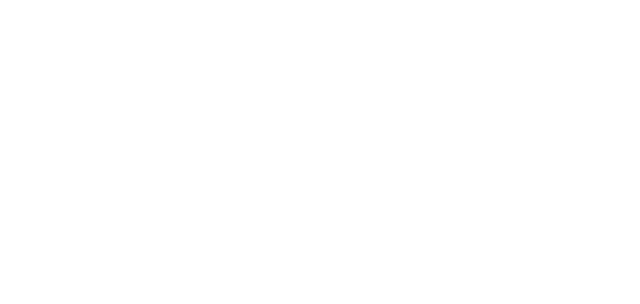
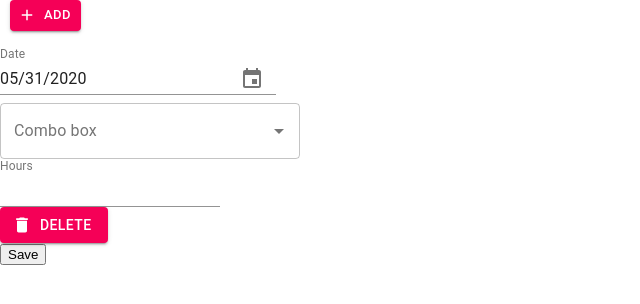
Before and after one commit to randelramirez/Timesheet, a React (Create React App) app in the folder timesheet-client/: page /create-timesheet in a window 1280 px wide. Shown: the top 304 px of the page, without its empty margins (0-640 px from the left). Built offline with nearby package versions, Linux system fonts and the light colour scheme.

Commit message:
Added autocomplete. add button, delete button, login screen

```diff
--- a/timesheet-client/src/App.tsx
+++ b/timesheet-client/src/App.tsx
@@ -1,40 +1,19 @@
 import React from 'react';
 import { BrowserRouter, Switch, Route } from 'react-router-dom';
 
-import logo from './logo.svg';
 import './App.css';
 
 import Timesheet from './containers/Timesheet/Timesheet';
 import Login from './containers/Login/Login';
+import MainPage from './containers/MainPage/MainPage';
 
 function App() {
-  // return (
-  //   <div className="App">
-  //     <header className="App-header">
-  //       <img src={logo} className="App-logo" alt="logo" />
-  //       <p>
-  //         Edit <code>src/App.tsx</code> and save to reload.
-  //       </p>
-  //       <a
-  //         className="App-link"
-  //         href="https://reactjs.org"
-  //         target="_blank"
-  //         rel="noopener noreferrer"
-  //       >
-  //         Learn React
-  //       </a>
-  //     </header>
-  //   </div>
-  // );
-
   return (
-    // <BrowserRouter>
-    //   <Login />
-    // </BrowserRouter>
     <BrowserRouter>
       <Switch>
         <Route path="/" exact component={Login} />
-        <Route path="/timesheet" component={Timesheet} />
+        <Route path="/create-timesheet/" component={Timesheet} />
+        <Route path="/main/" component={MainPage} />
       </Switch>
     </BrowserRouter>
   );
--- a/timesheet-client/src/components/TimesheetEntry/TimesheetEntry.tsx
+++ b/timesheet-client/src/components/TimesheetEntry/TimesheetEntry.tsx
@@ -1,31 +1,84 @@
 import React from 'react';
+import Button from '@material-ui/core/Button';
+import DeleteIcon from '@material-ui/icons/Delete';
+
 import { entry } from '../../containers/Timesheet/Timesheet';
+import {
+  MuiPickersUtilsProvider,
+  KeyboardDatePicker,
+} from '@material-ui/pickers';
+import TextField from '@material-ui/core/TextField';
+import Autocomplete from '@material-ui/lab/Autocomplete';
+
+import 'date-fns';
+import DateFnsUtils from '@date-io/date-fns';
 
 export type TimesheetEntryProps = {
   data: entry;
   deleteHandler: (event: React.MouseEvent) => void;
-  taskCodeChangeHandler: (event: React.ChangeEvent<HTMLInputElement>) => void;
+  dateChangeHandler: (date: any) => any;
+  taskCodeChangeHandler: (event: React.ChangeEvent<{}>, value: any) => void;
+  hoursChangeHandler: (event: React.ChangeEvent<HTMLInputElement>) => void;
 };
 
 function TimesheetEntry(props: TimesheetEntryProps) {
   return (
     <div>
-      <label htmlFor="Date">Date</label>
-      <input type="date" name="date" />
-      <label htmlFor="taskcode">Task Code</label>
-      <input
-        type="text"
-        name="taskcode"
+      <MuiPickersUtilsProvider utils={DateFnsUtils}>
+        <KeyboardDatePicker
+          disableToolbar
+          variant="inline"
+          format="MM/dd/yyyy"
+          margin="normal"
+          label="Date"
+          value={props.data.date}
+          onChange={props.dateChangeHandler}
+          KeyboardButtonProps={{
+            'aria-label': 'change date',
+          }}
+        />
+      </MuiPickersUtilsProvider>
+
+      <Autocomplete
+        options={[
+          { id: 100, name: 'Development' },
+          { id: 99, name: 'Bug Fixing' },
+          { id: 200, name: 'Unit Testing' },
+          { id: 300, name: 'Daily Stand Up' },
+        ]}
+        getOptionLabel={(option) => option.name}
+        getOptionSelected={(option, value) => {
+          // console.log('option', option);
+          // console.log('value', value);\
+          // to prevent warning regarding invalid value
+          return option.id === value.id && option.name === value.name;
+        }}
         onChange={props.taskCodeChangeHandler}
-        value={props.data.taskcode}
+        style={{ width: 300 }}
+        renderInput={(params) => (
+          <TextField {...params} label="Combo box" variant="outlined" />
+        )}
       />
-      <label htmlFor="hours">Hours</label>
-      <input type="number" step="0.50" name="hours" />
-      <button onClick={props.deleteHandler} type="button">
-        <span role="img" aria-label="delete">
-          ❌
-        </span>
-      </button>
+
+      <TextField
+        label="Hours"
+        type="number"
+        onChange={props.hoursChangeHandler}
+        InputLabelProps={{
+          shrink: true,
+        }}
+      />
+      <br />
+      <Button
+        variant="contained"
+        color="secondary"
+        size="medium"
+        // className={classes.button}
+        startIcon={<DeleteIcon />}
+        onClick={props.deleteHandler}
+      >
+        Delete
+      </Button>
     </div>
   );
 }
--- a/timesheet-client/src/containers/Login/Login.tsx
+++ b/timesheet-client/src/containers/Login/Login.tsx
@@ -1,5 +1,154 @@
+// import React, { useState } from 'react';
+// import { RouteComponentProps } from 'react-router-dom';
+// import Button from '@material-ui/core/Button';
+// import Input from '@material-ui/core/Input';
+
+// type LoginProps = { name: string };
+
+// function Login(props: RouteComponentProps & LoginProps) {
+//   const [email, setEmail] = useState('');
+//   const [password, setPassword] = useState('');
+
+//   function onEmailChangeHandler(event: React.ChangeEvent<HTMLInputElement>) {
+//     setEmail(event.target.value);
+//   }
+
+//   function onPasswordChangeHandler(event: React.ChangeEvent<HTMLInputElement>) {
+//     setPassword(event.target.value);
+//   }
+
+//   function loginHandler(event: React.MouseEvent): void {
+//     event.preventDefault();
+//     if (email === 'randelramirez1@gmail.com' && password === 'Randel1_23') {
+//       props.history.replace('/main/');
+//     }
+
+//     return;
+//   }
+
+//   return (
+//     <div>
+//       <form>
+//         <div>
+//           <label htmlFor="email">
+//             Email
+//             <span role="img" aria-label="email">
+//               📧
+//             </span>
+//           </label>
+//           {/* <input
+//           type="email"
+//           name="email"
+//           placeholder="Email"
+//           onChange={onEmailChangeHandler}
+//           value={email}
+//         /> */}
+//           <Input
+//             type="email"
+//             name="email"
+//             placeholder="Email"
+//             onChange={onEmailChangeHandler}
+//             value={email}
+//           />
+//         </div>
+//         <div>
+//           <label htmlFor="password">
+//             Password
+//             <span role="img" aria-label="password">
+//               🔑
+//             </span>
+//           </label>
+//           <input
+//             type="password"
+//             name="password"
+//             onChange={onPasswordChangeHandler}
+//             value={password}
+//           />
+//           {/* <button onClick={loginHandler} type="button">
+//             Login
+//           </button> */}
+//         </div>
+//         <div>
+//           {' '}
+//           <Button
+//             variant="contained"
+//             autoCapitalize="false"
+//             centerRipple
+//             onClick={loginHandler}
+//             color="primary"
+//           >
+//             Login
+//           </Button>
+//         </div>
+//       </form>
+//     </div>
+//   );
+// }
+
+// export default Login;
+
 import React, { useState } from 'react';
 import { RouteComponentProps } from 'react-router-dom';
+import Avatar from '@material-ui/core/Avatar';
+import Button from '@material-ui/core/Button';
+import CssBaseline from '@material-ui/core/CssBaseline';
+import TextField from '@material-ui/core/TextField';
+import FormControlLabel from '@material-ui/core/FormControlLabel';
+import Checkbox from '@material-ui/core/Checkbox';
+import Link from '@material-ui/core/Link';
+import Paper from '@material-ui/core/Paper';
+import Box from '@material-ui/core/Box';
+import Grid from '@material-ui/core/Grid';
+import LockOutlinedIcon from '@material-ui/icons/LockOutlined';
+import Typography from '@material-ui/core/Typography';
+import { makeStyles } from '@material-ui/core/styles';
+
+// move this to its own component folder & file
+function Copyright() {
+  return (
+    <Typography variant="body2" color="textSecondary" align="center">
+      {'Copyright © '}
+      <Link color="inherit" href="https://material-ui.com/">
+        Your Website
+      </Link>{' '}
+      {new Date().getFullYear()}
+      {'.'}
+    </Typography>
+  );
+}
+
+const useStyles = makeStyles((theme) => ({
+  root: {
+    height: '100vh',
+  },
+  image: {
+    backgroundImage: 'url(https://source.unsplash.com/random)',
+    backgroundRepeat: 'no-repeat',
+    backgroundColor:
+      theme.palette.type === 'light'
+        ? theme.palette.grey[50]
+        : theme.palette.grey[900],
+    backgroundSize: 'cover',
+    backgroundPosition: 'center',
+  },
+  paper: {
+    margin: theme.spacing(8, 4),
+    display: 'flex',
+    flexDirection: 'column',
+    alignItems: 'center',
+  },
+  avatar: {
+    margin: theme.spacing(1),
+    backgroundColor: theme.palette.secondary.main,
+  },
+  form: {
+    width: '100%', // Fix IE 11 issue.
+    marginTop: theme.spacing(1),
+  },
+  submit: {
+    margin: theme.spacing(3, 0, 2),
+  },
+}));
 
 type LoginProps = { name: string };
 
@@ -18,46 +167,84 @@
   function loginHandler(event: React.MouseEvent): void {
     event.preventDefault();
     if (email === 'randelramirez1@gmail.com' && password === 'Randel1_23') {
-      props.history.replace('/Timesheet');
+      props.history.replace('/main/');
     }
 
     return;
   }
 
+  const classes = useStyles();
+
   return (
-    <div>
-      <form>
-        <label htmlFor="email">
-          Email
-          <span role="img" aria-label="email">
-            📧
-          </span>
-        </label>
-        <input
-          type="email"
+    <Grid container component="main" className={classes.root}>
+      <CssBaseline />
+      <Grid item xs={false} sm={4} md={7} className={classes.image} />
+      <Grid item xs={12} sm={8} md={5} component={Paper} elevation={6} square>
+        <div className={classes.paper}>
+          <Avatar className={classes.avatar}>
+            <LockOutlinedIcon />
+          </Avatar>
+          <Typography component="h1" variant="h5">
+            Sign in
+          </Typography>
+          <form className={classes.form} noValidate>
+            <TextField
+              variant="outlined"
+              margin="normal"
+              required
+              fullWidth
+              id="email"
+              onChange={onEmailChangeHandler}
+              label="Email Address"
               name="email"
-          placeholder="Email"
-          onChange={onEmailChangeHandler}
-          value={email}
+              autoComplete="email"
+              autoFocus
             />
-        <label htmlFor="password">
-          Password
-          <span role="img" aria-label="password">
-            🔑
-          </span>
-          <input
+            <TextField
+              variant="outlined"
+              margin="normal"
+              required
+              fullWidth
+              name="password"
+              label="Password"
               type="password"
-            name="password"
+              id="password"
               onChange={onPasswordChangeHandler}
-            value={password}
+              autoComplete="current-password"
             />
-          <button onClick={loginHandler} type="button">
-            Login
-          </button>
-        </label>
+            <FormControlLabel
+              control={<Checkbox value="remember" color="primary" />}
+              label="Remember me"
+            />
+            <Button
+              type="submit"
+              fullWidth
+              variant="contained"
+              color="primary"
+              className={classes.submit}
+              onClick={loginHandler}
+            >
+              Sign In
+            </Button>
+            <Grid container>
+              <Grid item xs>
+                <Link href="#" variant="body2">
+                  Forgot password?
+                </Link>
+              </Grid>
+              <Grid item>
+                <Link href="#" variant="body2">
+                  {"Don't have an account? Sign Up"}
+                </Link>
+              </Grid>
+            </Grid>
+            <Box mt={5}>
+              <Copyright />
+            </Box>
           </form>
         </div>
+      </Grid>
+    </Grid>
   );
 }
-
 export default Login;
--- /dev/null
+++ b/timesheet-client/src/containers/MainPage/MainPage.tsx
@@ -0,0 +1,14 @@
+import React from 'react';
+import { NavLink } from 'react-router-dom';
+
+export type MainPageProps = {};
+function MainPage(props: MainPageProps) {
+  return (
+    <nav>
+      <NavLink to="/view-timesheet/">View Previous</NavLink>
+      <NavLink to="/create-timesheet/">Create</NavLink>
+    </nav>
+  );
+}
+
+export default MainPage;
--- a/timesheet-client/src/containers/Timesheet/Timesheet.tsx
+++ b/timesheet-client/src/containers/Timesheet/Timesheet.tsx
@@ -1,7 +1,9 @@
-import React, { useState, useRef } from 'react';
+import React, { useState } from 'react';
 import { CSSTransition, TransitionGroup } from 'react-transition-group';
 import TimesheetEntry from '../../components/TimesheetEntry/TimesheetEntry';
 import { v4 as uuid } from 'uuid';
+import Button from '@material-ui/core/Button';
+import AddIcon from '@material-ui/icons/Add';
 
 export type entry = {
   id: string;
@@ -10,18 +12,33 @@
   date: Date;
 };
 
+export type task = {
+  id: number;
+  name: string;
+};
+
 type TimesheetProps = {};
 
 function Timesheet(props: TimesheetProps) {
   const [entries, setEntries] = useState([
-    { id: uuid(), date: new Date(), taskcode: '', hours: 0 },
+    {
+      id: uuid(),
+      date: new Date(),
+      taskcode: '',
+      hours: 0,
+    },
   ]);
 
   function addHandler(event: React.MouseEvent) {
     event.preventDefault();
     let updatedEntries = [
       ...entries,
-      { id: uuid(), date: new Date(), taskcode: '', hours: 0 },
+      {
+        id: uuid(),
+        date: new Date(),
+        taskcode: '',
+        hours: 0,
+      },
     ];
     setEntries(updatedEntries);
   }
@@ -35,17 +52,60 @@
     setEntries(updatedEntries);
   }
 
+  function dateChangeHandler(date: Date, entryId: string) {
+    let updatedEntries = [...entries];
+    let updatedEntry = {
+      ...entries.filter((entry, index) => {
+        return entry.id === entryId;
+      })[0],
+    };
+    updatedEntry.date = date;
+    updatedEntries = updatedEntries.map((entry, index) => {
+      if (entry.id === entryId) {
+        entry = updatedEntry;
+      }
+      return entry;
+    });
+    setEntries(updatedEntries);
+    return updatedEntry.date;
+  }
+
+  // Refactor does not need to iterate on all entries for updating
   function taskCodeChangeHandler(
+    event: React.ChangeEvent<{}>,
+    task: task,
+    entryId: string
+  ): void {
+    console.log('value-taskCodeChangeHandler', task);
+    let updatedEntries = [...entries];
+    let updatedEntry = {
+      ...entries.filter((entry, index) => {
+        return entry.id === entryId;
+      })[0],
+    };
+    updatedEntry.taskcode = task.name; // use id when saving to database
+    updatedEntries = updatedEntries.map((entry, index) => {
+      if (entry.id === entryId) {
+        entry = updatedEntry;
+      }
+      return entry;
+    });
+    setEntries(updatedEntries);
+  }
+
+  // Refactor does not need to iterate on all entries for updating
+  function hoursChangeHandler(
     event: React.ChangeEvent<HTMLInputElement>,
-    indexOfEntry: number
-  ): void {
+    entryId: string
+  ) {
+    let updatedEntry = {
+      ...entries.filter((entry) => entry.id === entryId)[0],
+    };
+    updatedEntry.hours = +event.target.value;
+
     let updatedEntries = [...entries];
-    let updatedEntry = entries.filter((_, index) => {
-      return index === indexOfEntry;
-    })[0];
-    updatedEntry.taskcode = event.target.value;
-    updatedEntries = updatedEntries.map((entry, index) => {
-      if (index === indexOfEntry) {
+    updatedEntries = updatedEntries.map((entry) => {
+      if (entry.id === entryId) {
         entry = updatedEntry;
       }
       return entry;
@@ -67,7 +127,11 @@
             deleteHandler(event, entry.id.toString());
           }}
           data={entry}
-          taskCodeChangeHandler={(event) => taskCodeChangeHandler(event, index)}
+          dateChangeHandler={(date: Date) => dateChangeHandler(date, entry.id)}
+          hoursChangeHandler={(event) => hoursChangeHandler(event, entry.id)}
+          taskCodeChangeHandler={(event, value) =>
+            taskCodeChangeHandler(event, value, entry.id)
+          }
         />
       </CSSTransition>
     );
@@ -75,11 +139,17 @@
 
   return (
     <div>
-      <button type="button" onClick={addHandler}>
-        <span role="img" aria-label="add">
-          ➕
-        </span>
-      </button>
+      <Button
+        style={{ marginLeft: '10px' }}
+        variant="contained"
+        color="secondary"
+        size="small"
+        // className={classes.button}
+        startIcon={<AddIcon />}
+        onClick={addHandler}
+      >
+        Add
+      </Button>
       <form>
         <TransitionGroup className="timesheet">{controls}</TransitionGroup>
         <button onClick={saveHandler} type="button">
```
Also changed, not shown: timesheet-client/package.json (+7 -0 lines), 1 other file (tests, documents, lock files or other folders). Lines whose indentation alone changed are shown as unchanged.
